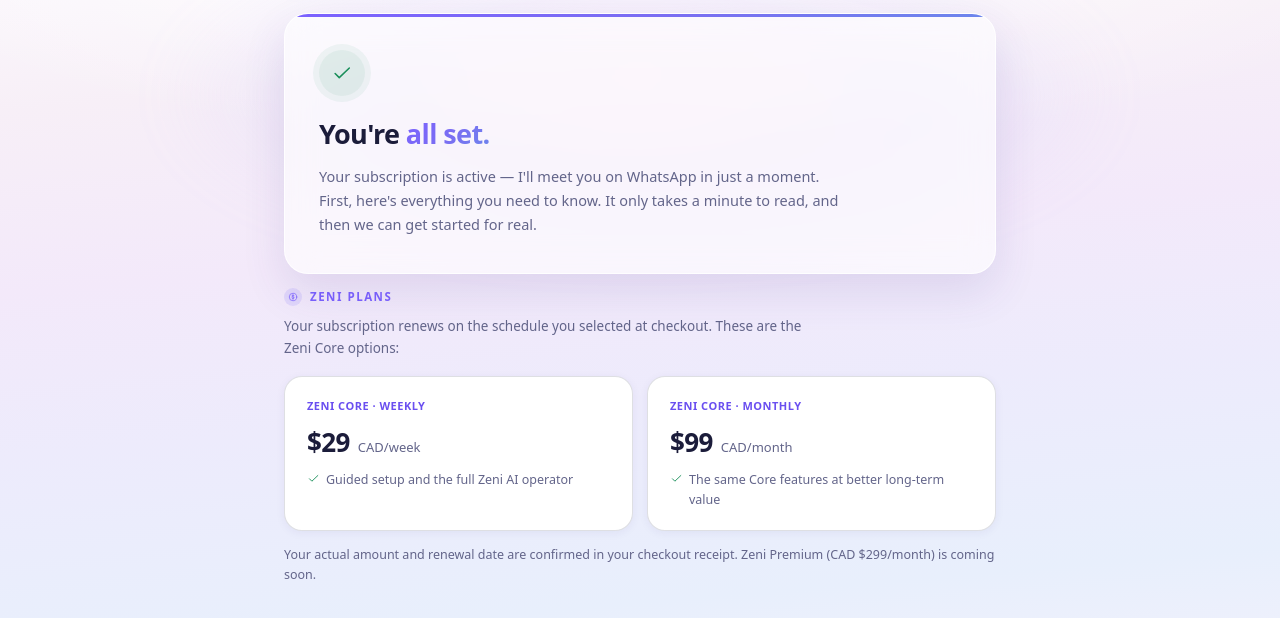
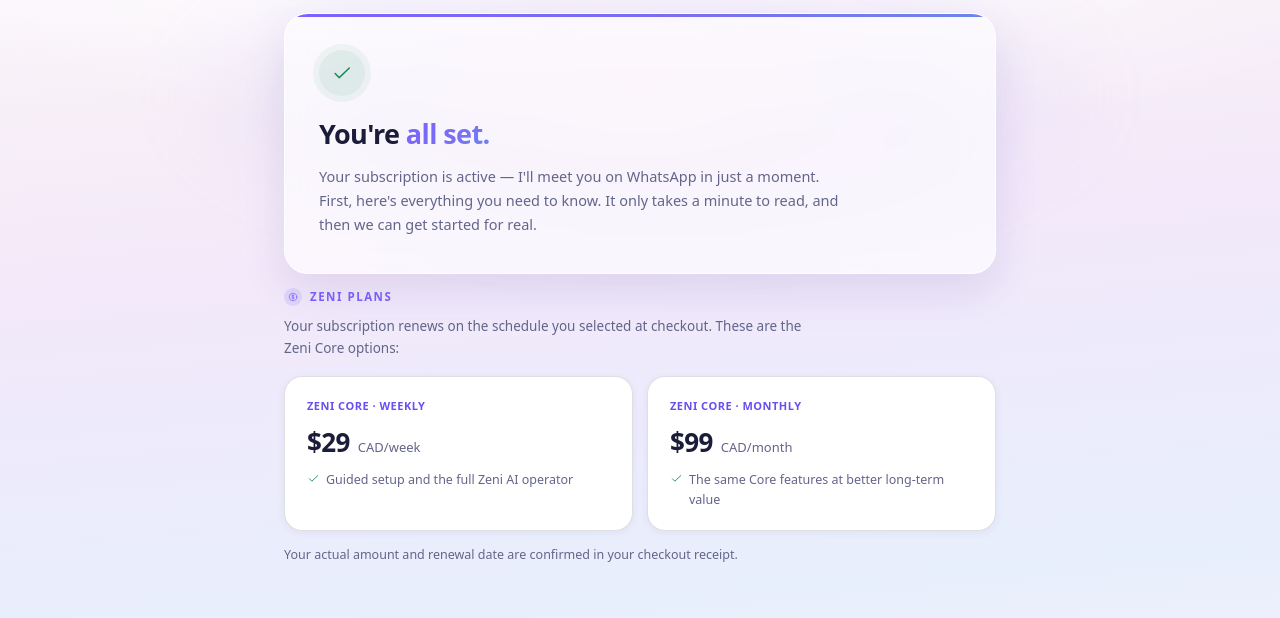
Before and after one commit to aneurin9/zeni-website, a plain HTML site: page welcome/index.html in a window 1280 px wide. Shown: the part 89-707 px from the top of the page. Drawn offline with Linux system fonts and the light colour scheme.

Commit message:
Hide retired Premium marketing from welcome/index.html (no deployment)

```diff
--- a/welcome/index.html
+++ b/welcome/index.html
@@ -208,7 +208,7 @@
         <div class="price-locked"><span class="ic" data-ic="check"></span> The same Core features at better long-term value</div>
       </div>
     </div>
-    <p class="price-policy">Your actual amount and renewal date are confirmed in your checkout receipt. Zeni Premium (CAD $299/month) is coming soon.</p>
+    <p class="price-policy">Your actual amount and renewal date are confirmed in your checkout receipt.</p>
   </div>
 
   <div class="section">
```
